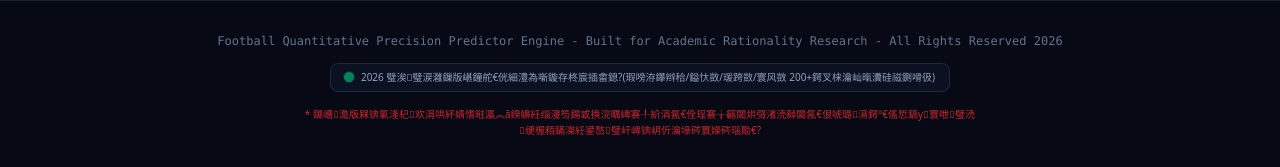
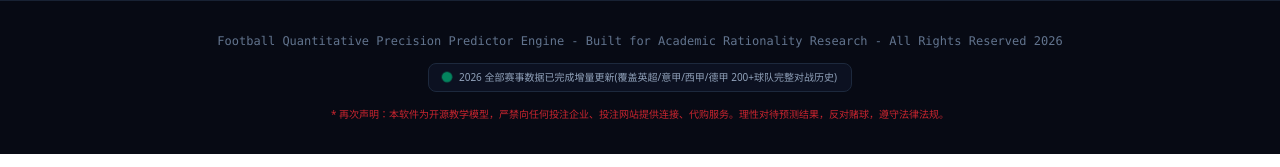
Before and after one commit to johuiwu/football-quant-analyzer, a React (Vite) app: page /corner#/dashboard in a window 1280 px wide. Shown: the part 3012-3179 px from the top of the page. Built offline with nearby package versions, Linux system fonts and the light colour scheme; no server answers.

Commit message:
fix: restore correct Chinese text in footer

```diff
--- a/src/AppNew.tsx
+++ b/src/AppNew.tsx
@@ -125,10 +125,10 @@ function AppNewContent() {
           </p>
           <div className="inline-flex items-center gap-2 bg-slate-900/60 border border-slate-800 px-3.5 py-1.5 rounded-lg text-[10px] text-slate-400">
             <span className="w-2 h-2 rounded-full bg-emerald-500 animate-ping" />
-            <span>2026 璧涘璧涙灉鏁版嵁鐘舵€侊細澧為噺鏇存柊宸插畬鎴?(瑕嗙洊鑻辫秴/鎰忕敳/瑗跨敳/寰风敳 200+鍔叉梾瀹屾暣瀵硅禌鍘嗗彶)</span>
+            <span>2026 全部赛事数据已完成增量更新(覆盖英超/意甲/西甲/德甲 200+球队完整对战历史)</span>
           </div>
           <p className="text-[10px] text-red-500/80 max-w-2xl mx-auto leading-relaxed">
-            * 鍐嶆澹版槑锛氭湰杞欢涓哄紑婧愭暀瀛︽ā鍨嬶紝缁濅笉鍚戜换浣曞崥褰╀紒涓氥€佺珵褰╁簵閾烘彁渚涜繛閫氥€佷唬璐湇鍔°€傜悊鎬у寰呭璧涜绠楃粨鏋滐紝鍙嶅璧屽崥锛岄伒瀹堟硶寰嬫硶瑙勩€?
+            * 再次声明：本软件为开源教学模型，严禁向任何投注企业、投注网站提供连接、代购服务。理性对待预测结果，反对赌球，遵守法律法规。
           </p>
         </div>
       </footer>
```
